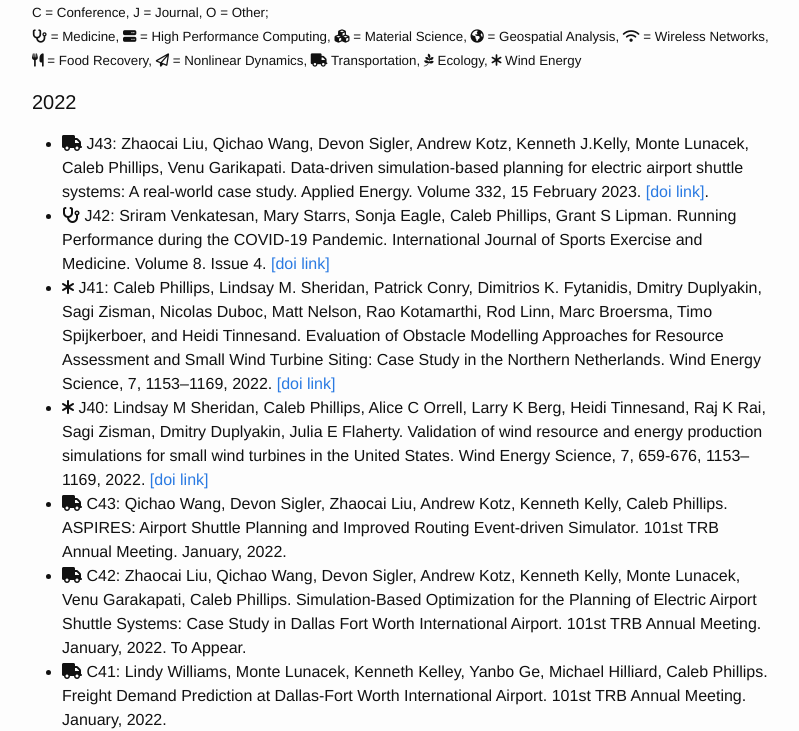
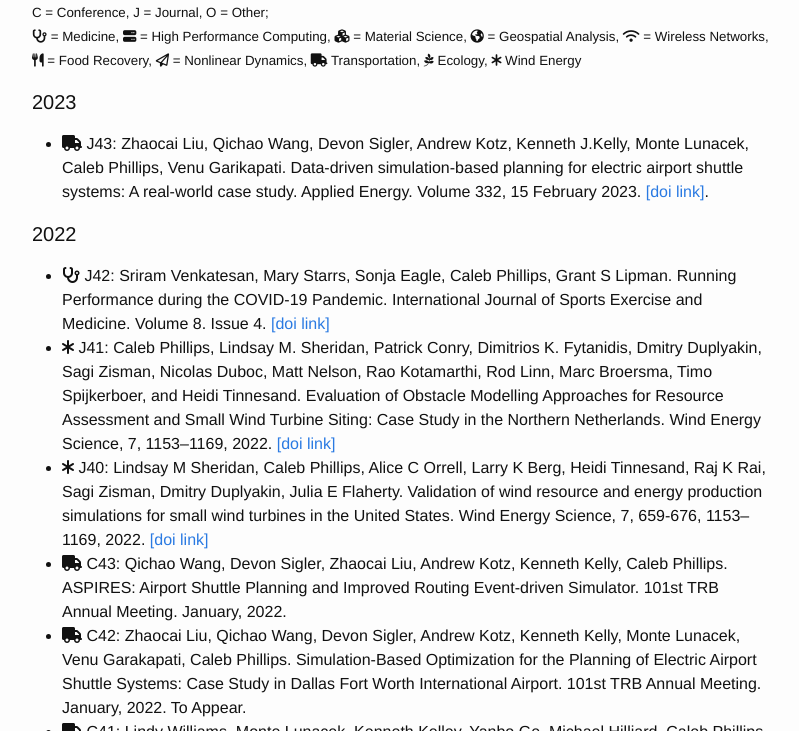
Before and after one commit to somerandomsequence/smallwhitecube, a Jekyll site: the page built from research.md, in a window 1280 px wide and 900 px high, scrolled down 715 px, cut to the strip 169-900 px from the top of the window. Shown: the whole strip, without its empty margins (238-1037 px from the left). Built offline with Jekyll 4.4.1, drawn with Linux system fonts in a browser that asks for light colours; nearby versions of some CDN libraries.

Commit message:
Update papers.html

```diff
--- a/_includes/papers.html
+++ b/_includes/papers.html
@@ -16,11 +16,15 @@
 <i class="fa fa-asterisk" aria-hidden="true"></i> Wind Energy
 </small>
 
-  <h4>2022</h4>
+  <h4>2023</h4>
   <ul>
     <li><i class="fa fa-truck" aria-hidden="true"></i> J43: Zhaocai Liu, Qichao Wang, Devon Sigler, Andrew Kotz, Kenneth J.Kelly, Monte Lunacek,
       Caleb Phillips, Venu Garikapati. Data-driven simulation-based planning for electric airport shuttle systems: A real-world case study. Applied Energy.
       Volume 332, 15 February 2023. <a href="https://doi.org/10.1016/j.apenergy.2022.120483">[doi link]</a>.</li>
+  </ul>
+
+  <h4>2022</h4>
+  <ul>
     <li><i class="fa fa-stethoscope" aria-hidden="true"></i> J42: Sriram Venkatesan, Mary Starrs, Sonja Eagle, Caleb Phillips, Grant S Lipman.
       Running Performance during the COVID-19 Pandemic. International Journal of Sports Exercise and Medicine. Volume 8. Issue 4.
       <a href="https://doi.org/10.23937/2469-5718/1510229">[doi link]</a></li>
```
